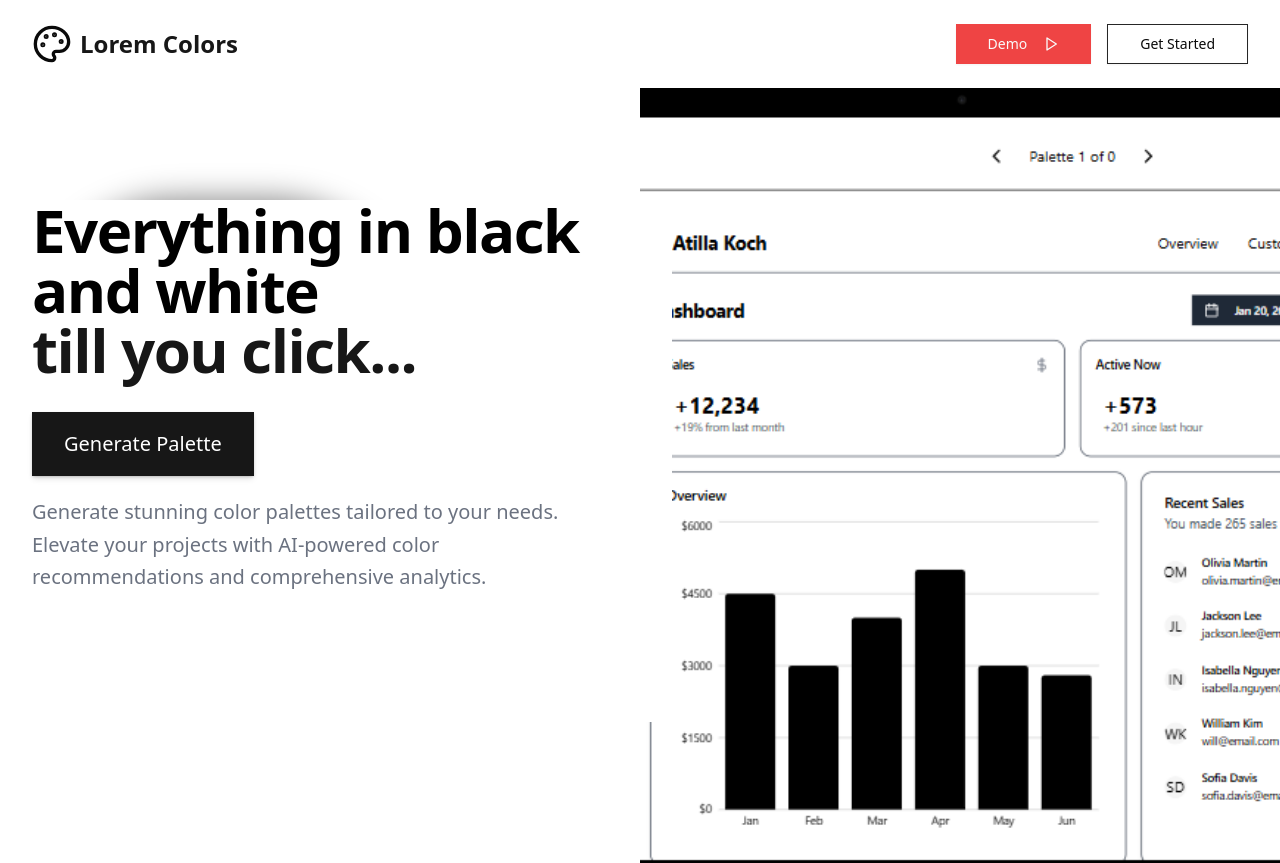
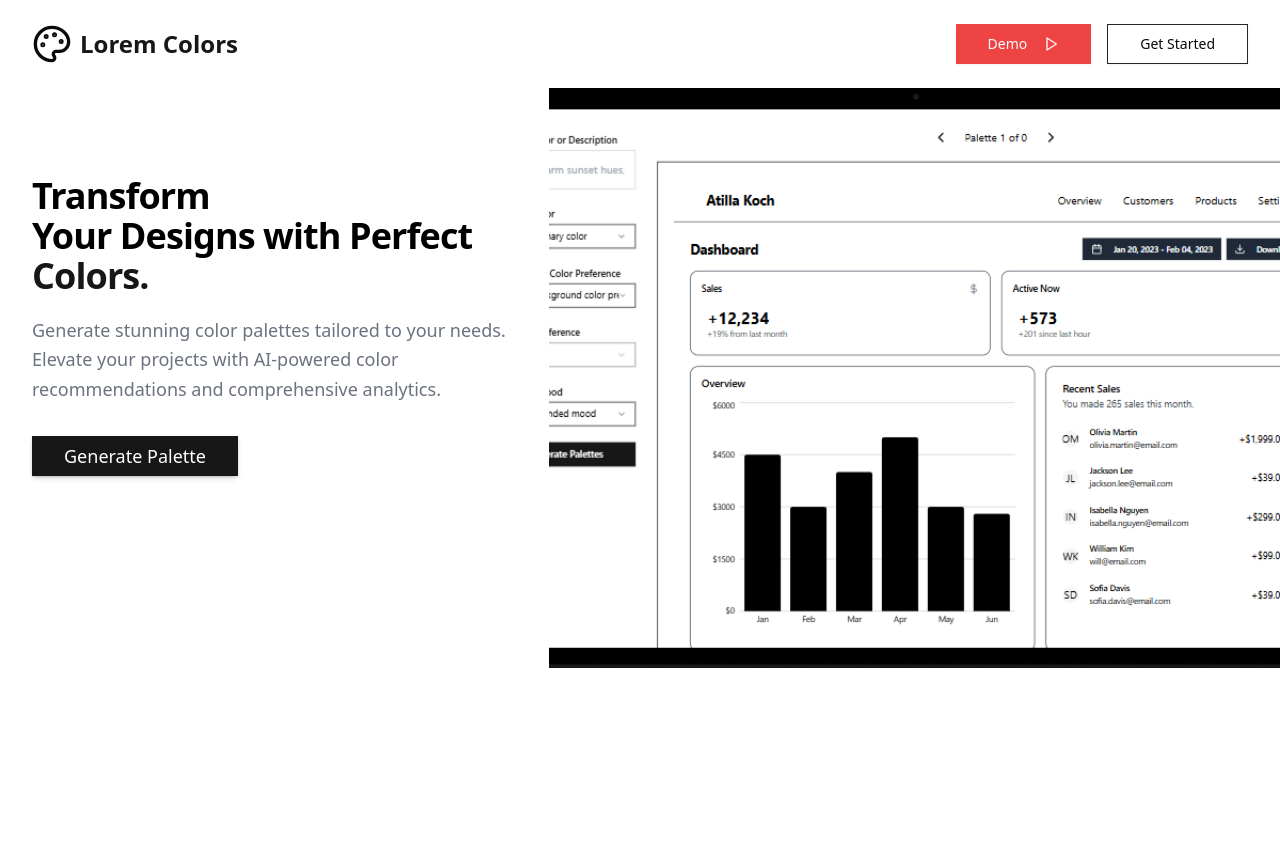
Before and after one commit to peterkessibu/lorem-colors, a Next.js app: page / in a window 1280 px wide. Shown: the top 863 px of the page. Built offline with nearby package versions, Linux system fonts and the light colour scheme.

Commit message:
Getting Somewhere!

```diff
--- a/components/Footer.js
+++ b/components/Footer.js
@@ -1,6 +1,7 @@
 import { usePathname } from "next/navigation";
 import { useState } from "react";
 import Link from "next/link";
+import { useRouter } from 'next/navigation'; // Import useRouter
 import { Instagram, Github, Palette, Linkedin, X } from "lucide-react";
 
 const socialLinks = [
@@ -25,7 +26,7 @@ const footerSections = [
   {
     title: "Solutions",
     links: [
-      { name: "Color Palette Generator", href: "/color-box"},
+      { name: "Color Palette Generator", href: "/color-box" },
     ],
   },
   {
@@ -60,10 +61,15 @@ export default function Footer() {
   const currentYear = new Date().getFullYear();
   const [isModalOpen, setIsModalOpen] = useState(false);
   const [modalContent, setModalContent] = useState("");
+  const router = useRouter(); // Initialize router
 
   const handleLinkClick = (name) => {
     setModalContent(name);
     setIsModalOpen(true);
+  };
+
+  const handleBackClick = () => {
+    router.back(); // Navigate back to the previous page
   };
 
   const closeModal = () => {
@@ -112,7 +118,14 @@ export default function Footer() {
                   <ul className="mt-4 space-y-4">
                     {section.links.map((link) => (
                       <li key={link.name}>
-                        {section.title === "Support" ? (
+                        {link.isBackButton ? (
+                          <button
+                            onClick={handleBackClick}
+                            className="text-base text-gray-500 hover:text-gray-900 focus:outline-none"
+                          >
+                            {link.name}
+                          </button>
+                        ) : section.title === "Support" ? (
                           <button
                             onClick={() => handleLinkClick(link.name)}
                             className="text-base text-gray-500 hover:text-gray-900 focus:outline-none"
--- a/components/Header.js
+++ b/components/Header.js
@@ -1,4 +1,4 @@
-import { usePathname } from "next/navigation";
+import { usePathname, useRouter } from "next/navigation";
 import { motion } from "framer-motion";
 import { Button } from "@/components/ui/button";
 import { Palette, Play } from "lucide-react";
@@ -6,6 +6,7 @@ import Link from "next/link";
 
 export default function Header() {
   const pathname = usePathname();
+  const router = useRouter();
   const isColorPalettePage = pathname === "/color-palette";
   const isColorBox = pathname === "/color-box";
 
@@ -28,15 +29,17 @@ export default function Header() {
             </Link>
           </div>
 
-          {/* Conditional Buttons */}
+          {/* Conditional Buttons To Make It dynamic*/}
           <div className="hidden md:flex items-center justify-end md:flex-1 lg:w-0">
             {isColorBox ? (
               // Back Button for Color Box Page
-              <Link href="/color-palette">
-                <Button variant="outline" size="lg">
-                  Back
-                </Button>
-              </Link>
+              <Button
+                variant="outline"
+                size="lg"
+                onClick={() => router.back()}
+              >
+                Back
+              </Button>
             ) : isColorPalettePage ? (
               // Color Box Button for Color Palette Page
               <Link href="/color-box">
--- a/components/Hero.js
+++ b/components/Hero.js
@@ -32,15 +32,11 @@ export default function Hero() {
       className={`relative overflow-hidden min-h-screen transition-all duration-500 ${isClicked ? bgGradient : "bg-white"
         }`}
     >
-      <div className="max-w-7xl mx-auto relative z-10">
-        {/* Decorative Blur Circle */}
-        {!isClicked && (
-          <div className="absolute lg:block hidden top-0 bg-black left-8 w-96 h-72 rounded-full bg-opacity-50 filter blur-lg z-0"></div>
-        )}
-
+      <div className="max-w-7xl mx-auto relative z-10 flex flex-col lg:flex-row">
+        {/* Text Section */}
         <div
-          className={`relative z-10 pb-8 bg-background sm:pb-16 md:pb-20 lg:max-w-2xl lg:w-full lg:pb-28 xl:pb-32 ${isClicked ? "bg-transparent" : ""
-            }`}
+          className={`relative z-10 pb-8 bg-background sm:pb-16 md:pb-20 lg:w-1/2 lg:pb-28 xl:pb-32 ${isClicked ? "bg-transparent" : ""
+            } w-full`}
         >
           {/* Decorative SVG */}
           <svg
@@ -50,34 +46,41 @@ export default function Hero() {
             viewBox="0 0 100 100"
             preserveAspectRatio="none"
             aria-hidden="true"
-          >
+          ></svg>
 
-          </svg>
-
-          <main className="mt-10 mx-auto px-4 sm:mt-12 sm:px-6 md:mt-16 lg:mt-20 lg:px-8 xl:mt-28">
+          <main className="mt-6 mx-4 p-4 lg:py-16">
             <motion.div
               initial={{ opacity: 0, y: 20 }}
               animate={{ opacity: 1, y: 0 }}
               transition={{ duration: 0.5, delay: 0.4 }}
-              className="sm:text-center lg:text-left"
+              className="text-left"
             >
               {/* Main Heading */}
               <motion.h1
-                className={`text-4xl leading-tight tracking-tight font-extrabold sm:text-5xl md:text-6xl ${isClicked ? "text-white" : "text-black"
-                  }`}
+                className={`text-2xl leading-tight tracking-tight font-extrabold md:text-4xl ${isClicked ? "text-white" : "text-black"}`}
                 initial={{ opacity: 0, y: 20 }}
                 animate={{ opacity: 1, y: 0 }}
                 transition={{ duration: 0.5 }}
               >
-                <span className="block">Everything in black and white</span>{" "}
-                <span
-                  className={`block ${isClicked ? "text-white" : "text-primary"
-                    }`}
-                >
-                  till you click...
+                <span className="block">Transform</span>
+                <span className="block">Your Designs with Perfect</span>
+                <span className={`${isClicked ? "text-white" : "text-primary"}`}>
+                  Colors.
                 </span>
               </motion.h1>
 
+              {/* Subheading Paragraph */}
+              <motion.p
+                className={`mt-3 text-base leading-relaxed ${isClicked ? "text-white" : "text-gray-500"
+                  } md:leading-relaxed md:text-lg sm:mt-5 sm:max-w-xl sm:mx-auto md:mt-5 lg:mx-0`}
+                initial={{ opacity: 0, y: 20 }}
+                animate={{ opacity: 1, y: 0 }}
+                transition={{ duration: 0.5, delay: 0.2 }}
+              >
+                Generate stunning color palettes tailored to your needs. Elevate
+                your projects with AI-powered color recommendations and
+                comprehensive analytics.
+              </motion.p>
               {/* Generate Palette Button */}
               <motion.div
                 initial={{ opacity: 0, y: 20 }}
@@ -88,8 +91,8 @@ export default function Hero() {
                   <div className="rounded-md shadow-md">
                     <Button
                       variant="default"
-                      size="xl"
-                      className={`text-xl ${buttonBg} text-white`}
+                      size="lg"
+                      className={`text-lg ${buttonBg} text-white`}
                       onClick={handleButtonClick}
                       disabled={isClicked}
                     >
@@ -98,22 +101,8 @@ export default function Hero() {
                   </div>
                 </div>
               </motion.div>
-
-              {/* Subheading Paragraph */}
-              <motion.p
-                className={`mt-3 text-base leading-relaxed ${isClicked ? "text-white" : "text-gray-500"
-                  } md:leading-relaxed md:text-xl sm:mt-5 sm:text-lg sm:max-w-xl sm:mx-auto md:mt-5 lg:mx-0`}
-                initial={{ opacity: 0, y: 20 }}
-                animate={{ opacity: 1, y: 0 }}
-                transition={{ duration: 0.5, delay: 0.2 }}
-              >
-                Generate stunning color palettes tailored to your needs. Elevate
-                your projects with AI-powered color recommendations and
-                comprehensive analytics.
-              </motion.p>
             </motion.div>
           </main>
-        </div>
         </div>
 
         {/* Animated Image */}
@@ -121,10 +110,10 @@ export default function Hero() {
           initial={{ opacity: 0, x: 100 }}
           animate={{ opacity: 1, x: 0 }}
           transition={{ duration: 0.5, ease: "easeOut", delay: 0.2 }}
-        className="hidden md:block"
+          className="w-full lg:w-2/3 mt-8 lg:mt-0 flex justify-center items-center"
         >
           <motion.div
-          className="absolute inset-y-0 right-0 w-1/2"
+            className="w-full h-full"
             animate={{ rotateY: isClicked ? 0 : 0 }}
             transition={{ duration: 0.5 }}
           >
@@ -132,13 +121,14 @@ export default function Hero() {
               className="w-full h-full object-cover transform transition-transform duration-300 ease-in-out"
               src={imageSrc}
               alt="Color palette illustration"
-            width={800}
-            height={800}
-            quality={90}
+              width={900}
+              height={900}
+              quality={100}
               priority
             />
           </motion.div>
         </motion.div>
       </div>
+    </div>
   );
 }
```
Lines whose indentation alone changed are shown as unchanged.
